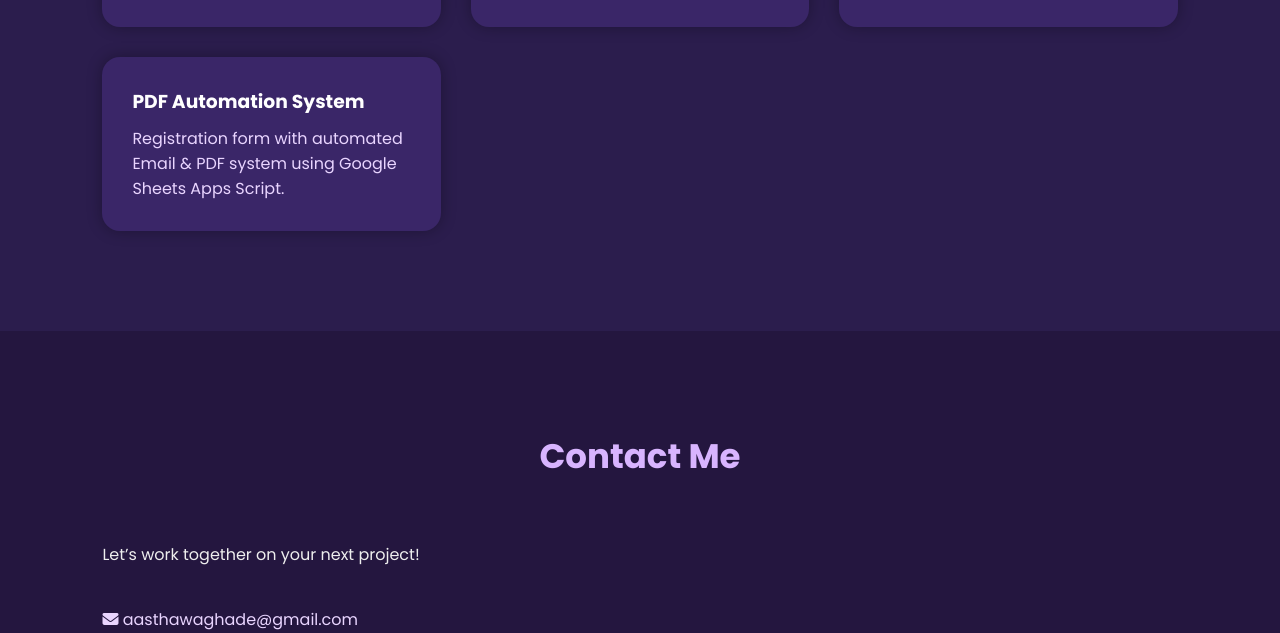
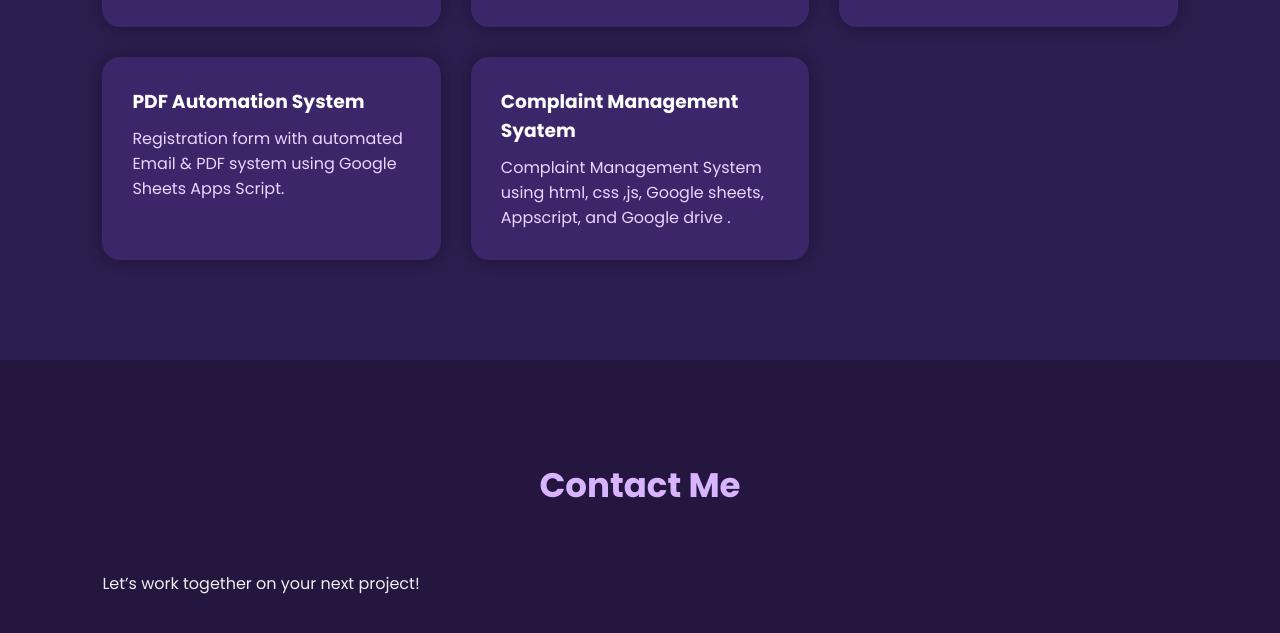
Before and after one commit to aastha-waghade/portfolio-website, a plain HTML site: page index.html in a window 1280 px wide. Shown: the part 3870-4503 px from the top of the page. Drawn offline with Linux system fonts and the light colour scheme.

Commit message:
Update index.html

```diff
--- a/index.html
+++ b/index.html
@@ -234,6 +234,11 @@
             <p>Registration form with automated Email & PDF system using Google Sheets Apps Script.</p>
         </a>
 
+        <a href="https://aastha-waghade.github.io/complaint-management/" target="_blank" class="card link-card">
+            <h3>Complaint Management Syatem</h3>
+            <p>Complaint Management System using html, css ,js, Google sheets, Appscript, and Google drive .</p>
+        </a>
+
     </div>
 </section>
 
```
